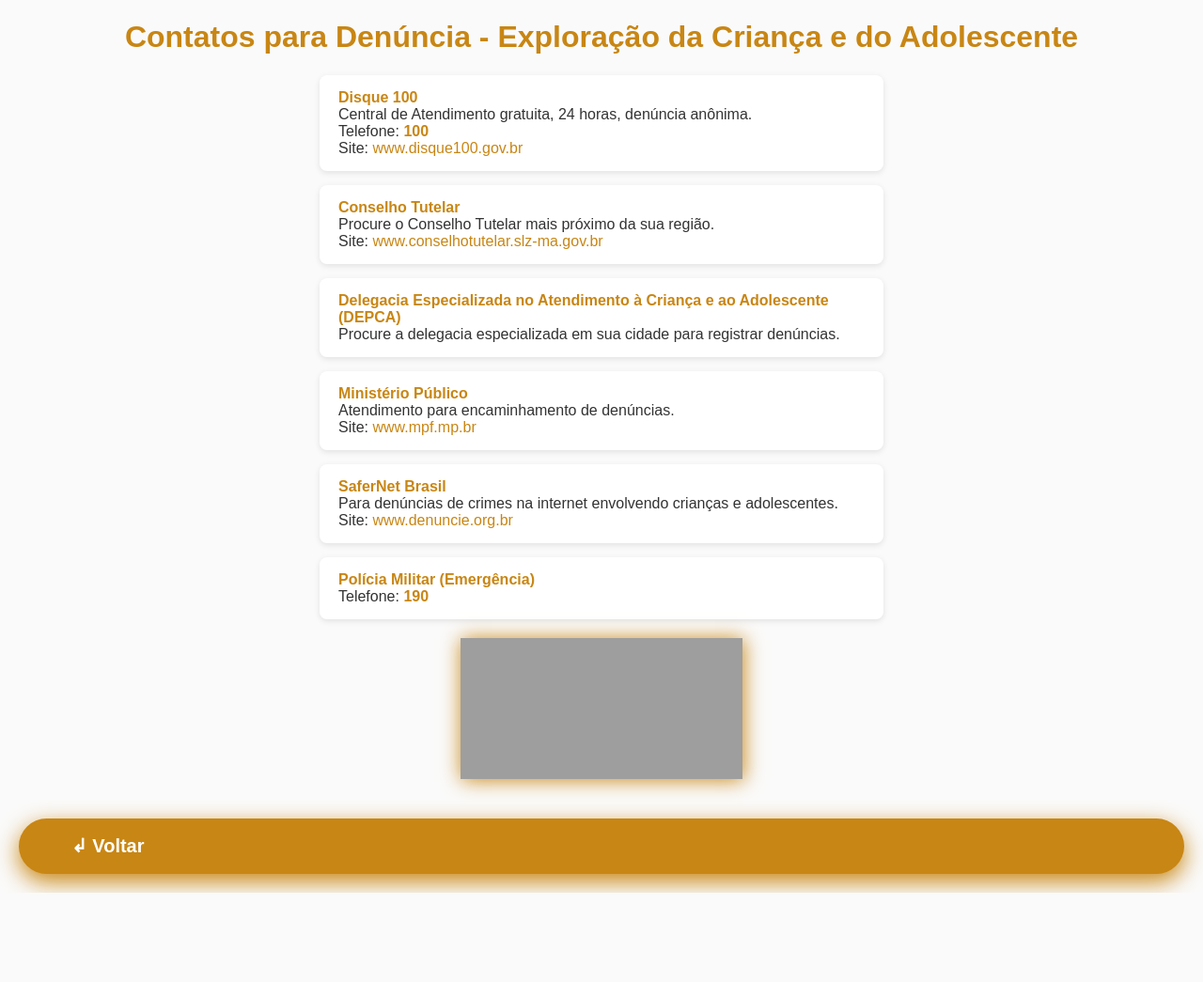
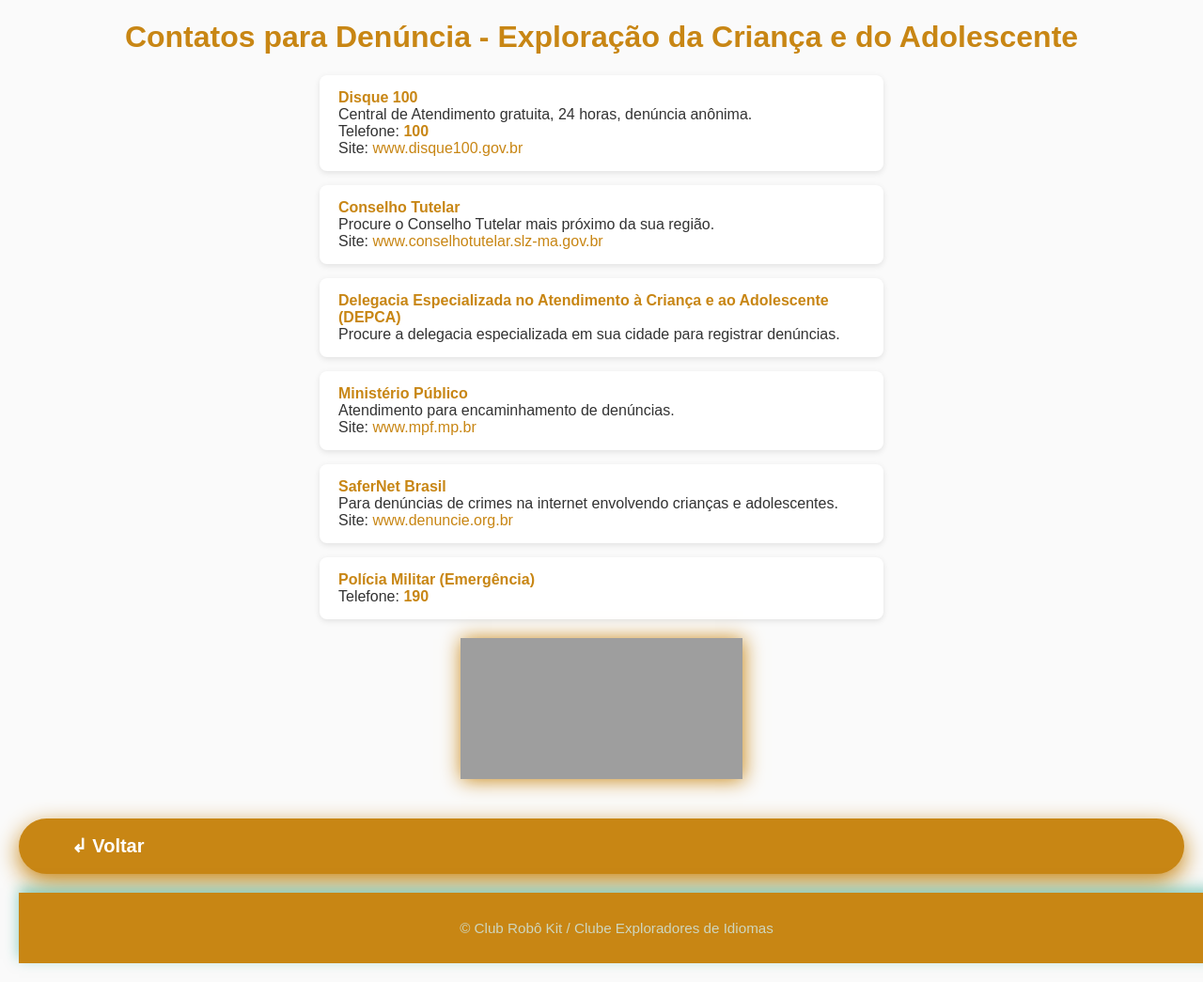
Before and after one commit to maiolaranja/contatos, a plain HTML site: page index.html in a window 1280 px wide. Shown: the whole page at 94% size. Before the commit the page ends 950 px from the top, so only its background shows below. Drawn offline with Linux system fonts and the light colour scheme; grey boxes are pictures that could not be loaded.

Commit message:
Update index.html

```diff
--- a/index.html
+++ b/index.html
@@ -63,7 +63,15 @@
 .video{
     box-shadow: 1px 1px 20px #c88614;
 }
-
+footer {
+    background-color: #c88614;
+    color: #d0eae8cc;
+    width: 100%;
+    padding: 1.8rem 1rem;
+    text-align: center;
+    font-size: 0.95rem;
+    box-shadow: 0 -5px 14px rgba(22, 160, 133, 0.5);
+}
 </style>
 </head>
 <body>
@@ -105,5 +113,9 @@
   ↲ Voltar
 </a>
 
+    <footer>
+  &copy; Club Robô Kit / Clube Exploradores de Idiomas
+    </footer>
+
 </body>
 </html>
```
